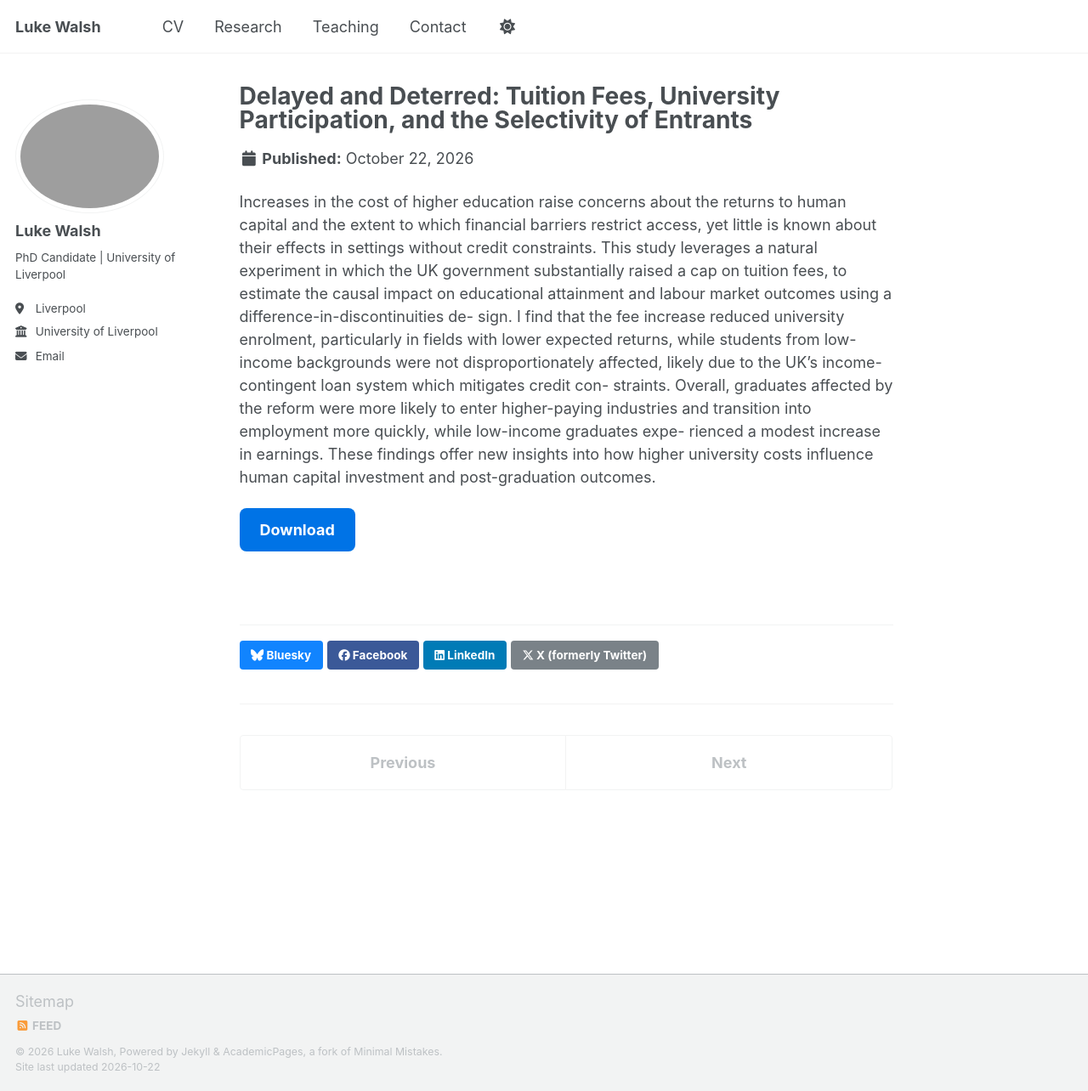
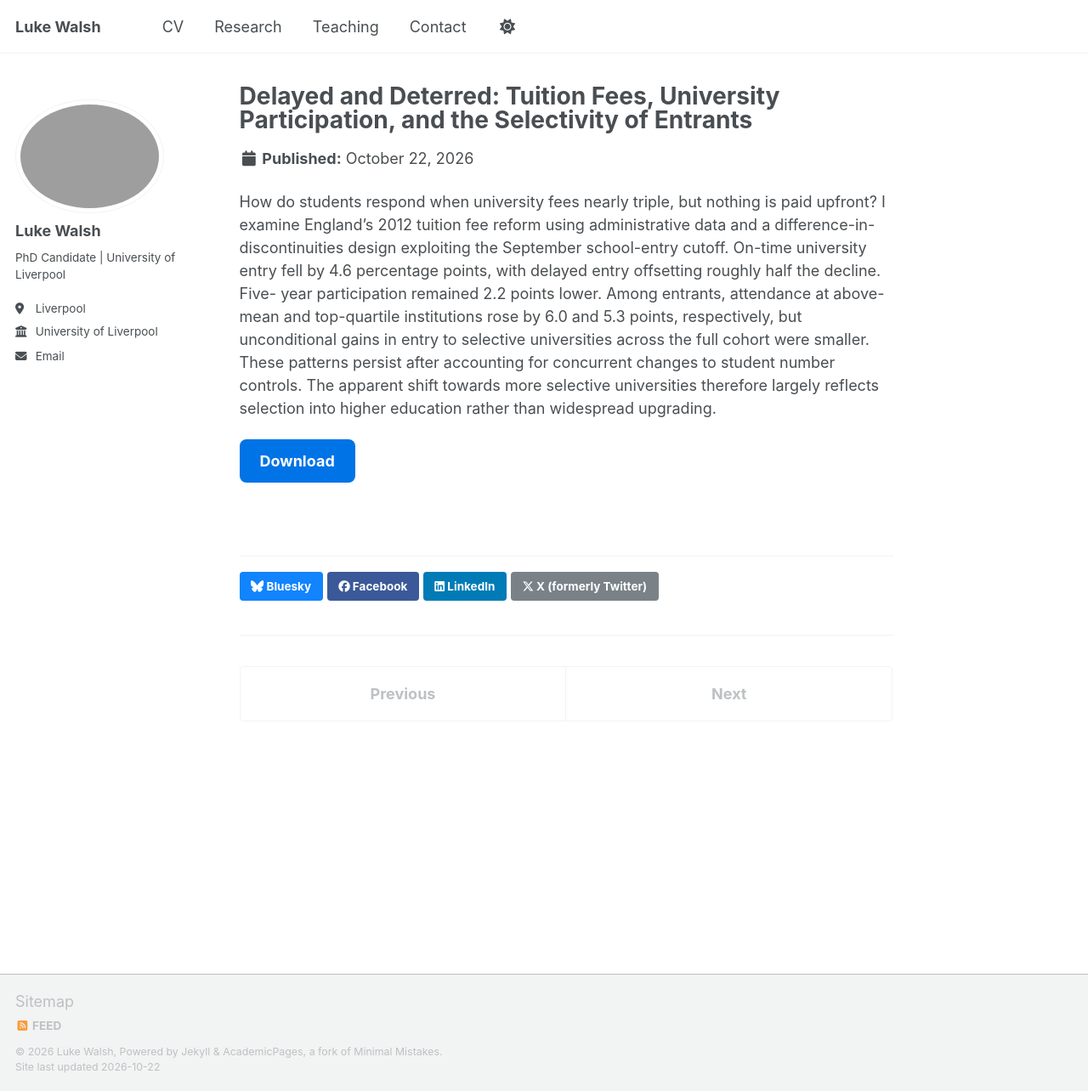
Before and after one commit to LukeWalsh308/LukeWalsh308.github.io, a Jekyll site: the page built from _publications/investing_in_your_future.md, in a window 1280 px wide and 1284 px high. Shown: the whole window at 85% size. Built offline with Jekyll 4.4.1, drawn with Linux system fonts in a browser that asks for light colours; a script that is not in the unit is left out.

Commit message:
Update investing_in_your_future.md

```diff
--- a/_publications/investing_in_your_future.md
+++ b/_publications/investing_in_your_future.md
@@ -16,18 +16,16 @@ than widespread upgrading.'
 
 
 ---
-Increases in the cost of higher education raise concerns about the returns to human capital
-and the extent to which financial barriers restrict access, yet little is known about their effects
-in settings without credit constraints. This study leverages a natural experiment in which the
-UK government substantially raised a cap on tuition fees, to estimate the causal impact on
-educational attainment and labour market outcomes using a difference-in-discontinuities de-
-sign. I find that the fee increase reduced university enrolment, particularly in fields with lower
-expected returns, while students from low-income backgrounds were not disproportionately
-affected, likely due to the UK’s income-contingent loan system which mitigates credit con-
-straints. Overall, graduates affected by the reform were more likely to enter higher-paying
-industries and transition into employment more quickly, while low-income graduates expe-
-rienced a modest increase in earnings. These findings offer new insights into how higher
-university costs influence human capital investment and post-graduation outcomes.
+How do students respond when university fees nearly triple, but nothing is paid upfront?
+I examine England’s 2012 tuition fee reform using administrative data and a difference-in-
+discontinuities design exploiting the September school-entry cutoff. On-time university entry
+fell by 4.6 percentage points, with delayed entry offsetting roughly half the decline. Five-
+year participation remained 2.2 points lower. Among entrants, attendance at above-mean and
+top-quartile institutions rose by 6.0 and 5.3 points, respectively, but unconditional gains in
+entry to selective universities across the full cohort were smaller. These patterns persist after
+accounting for concurrent changes to student number controls. The apparent shift towards
+more selective universities therefore largely reflects selection into higher education rather
+than widespread upgrading.
 
 <a href="/files/Investing_in_Your_Future__How_the_Cost_of_University_Shapes_Labour_Market_Outcomes (7).pdf"
    style="display:inline-block; padding:12px 24px; font-size:18px; font-weight:bold;
```
